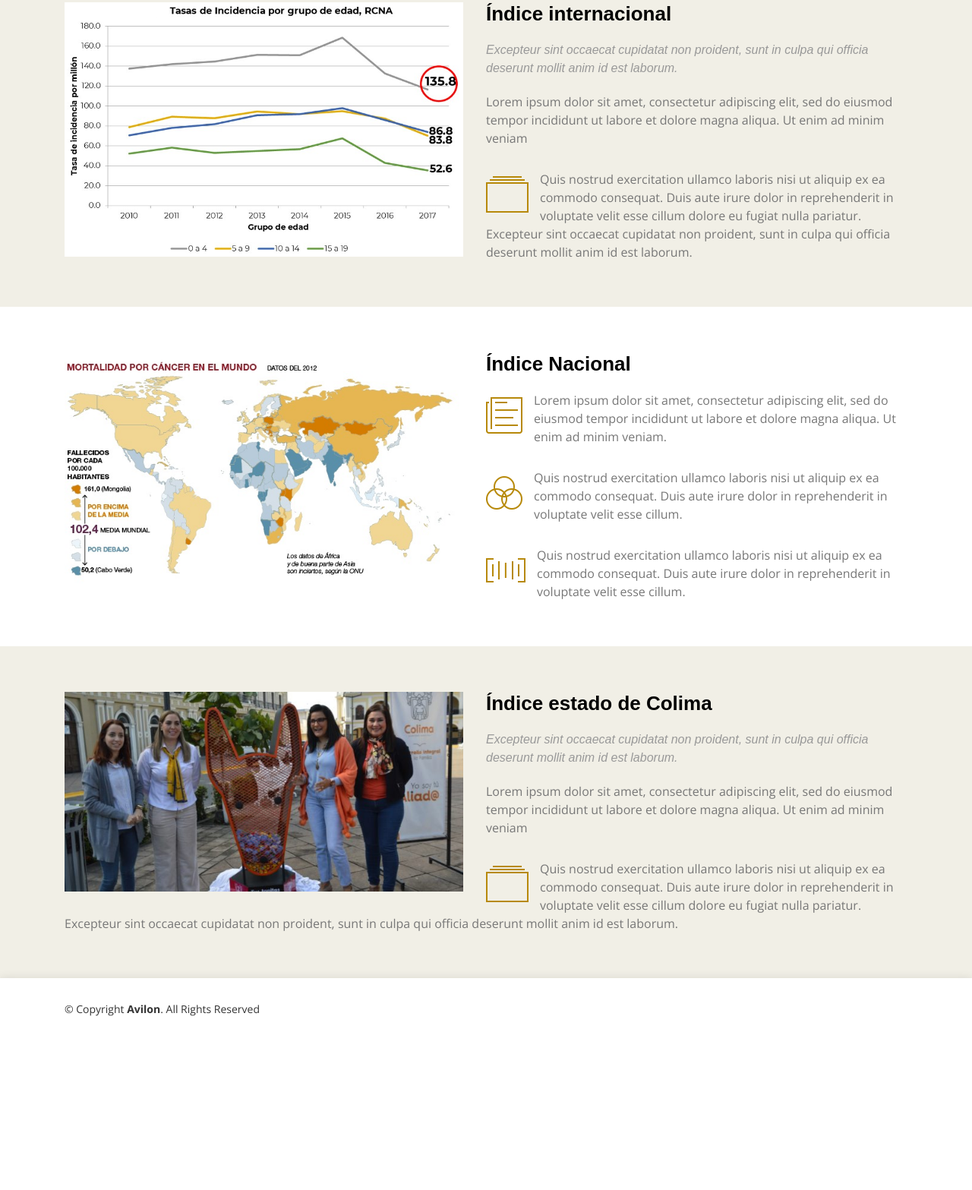
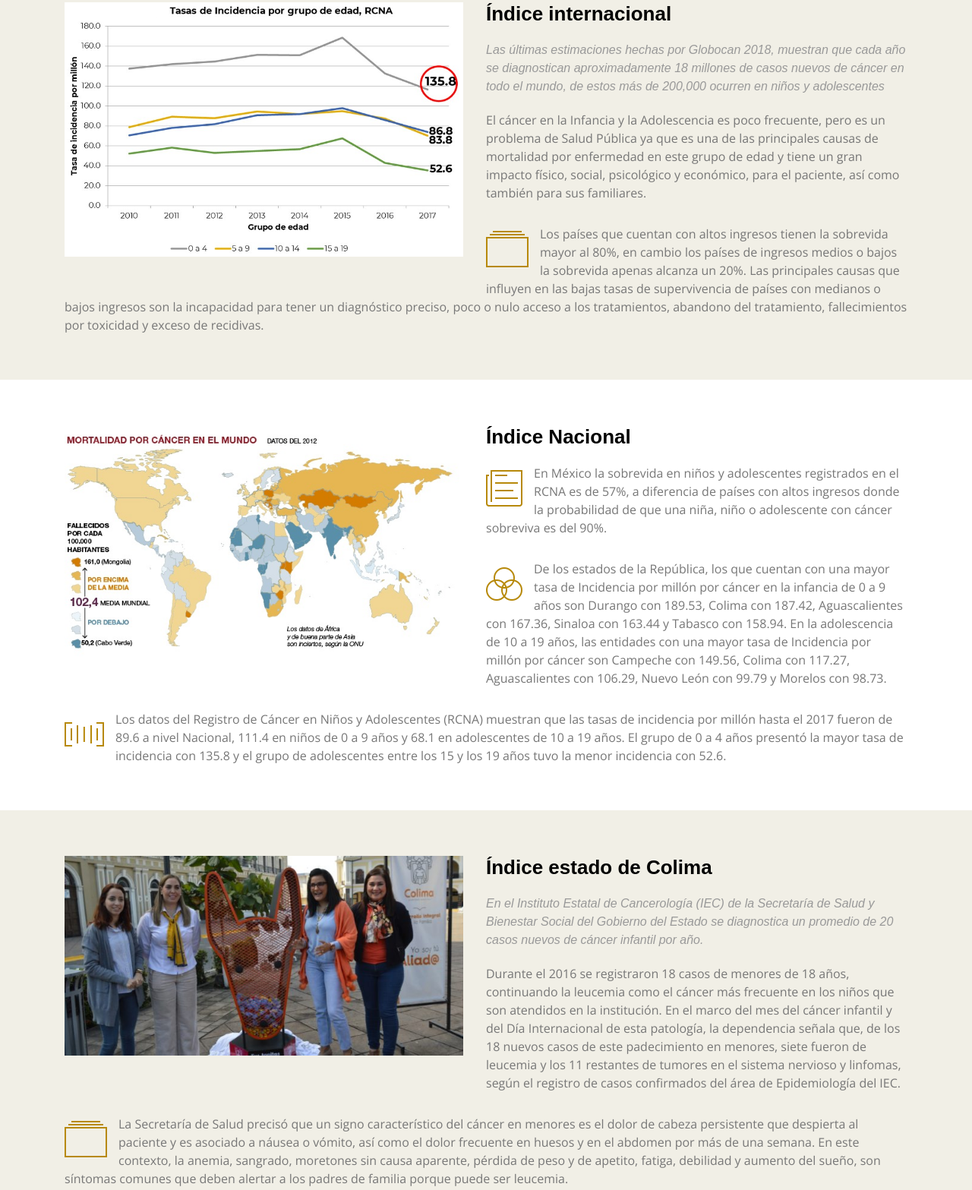
Before and after one commit to Kaluz27/Repo, a plain HTML site: page index.html in a window 1280 px wide. Shown: the part 6839-8406 px from the top of the page at 76% size. Before the commit the page ends 8208 px from the top, so only its background shows below. Drawn offline with nearby package versions, Linux system fonts and the light colour scheme; files whose address does not match are found by name.

Commit message:
Terminado  ultimas secciones

```diff
--- a/index.html
+++ b/index.html
@@ -392,11 +392,10 @@ Causas
                             <img class="advanced-feature-img-left wow fadeInRight" src="/cancerimg/indices/grafica.png" alt="">
                             <div class="wow fadeInLeft">
                                 <h2>Índice internacional</h2>
-                                <h3>Excepteur sint occaecat cupidatat non proident, sunt in culpa qui officia deserunt mollit anim id est laborum.</h3>
-                                <p>Lorem ipsum dolor sit amet, consectetur adipiscing elit, sed do eiusmod tempor incididunt ut labore et dolore magna aliqua. Ut enim ad minim veniam</p>
+                                <h3>Las últimas estimaciones hechas por Globocan 2018, muestran que cada año se diagnostican aproximadamente 18 millones de casos nuevos de cáncer en todo el mundo, de estos más de 200,000 ocurren en niños y adolescentes</h3>
+                                <p>El cáncer en la Infancia y la Adolescencia es poco frecuente, pero es un problema de Salud Pública ya que es una de las principales causas de mortalidad por enfermedad en este grupo de edad y tiene un gran impacto físico, social, psicológico y económico, para el paciente, así como también para sus familiares.</p>
                                 <i class="ion-ios-albums-outline"></i>
-                                <p>Quis nostrud exercitation ullamco laboris nisi ut aliquip ex ea commodo consequat. Duis aute irure dolor in reprehenderit in voluptate velit esse cillum dolore eu fugiat nulla pariatur. Excepteur sint occaecat cupidatat
-                                    non proident, sunt in culpa qui officia deserunt mollit anim id est laborum.</p>
+                                <p>Los países que cuentan con altos ingresos tienen la sobrevida mayor al 80%, en cambio los países de ingresos medios o bajos la sobrevida apenas alcanza un 20%. Las principales causas que influyen en las bajas tasas de supervivencia de países con medianos o bajos ingresos son la incapacidad para tener un diagnóstico preciso, poco o nulo acceso a los tratamientos, abandono del tratamiento, fallecimientos por toxicidad y exceso de recidivas.</p>
                             </div>
                         </div>
                     </div>
@@ -412,11 +411,12 @@ Causas
                             <div class="wow fadeInRight">
                                 <h2>Índice Nacional</h2>
                                 <i class="ion-ios-paper-outline" class="wow fadeInRight" data-wow-duration="0.5s"></i>
-                                <p class="wow fadeInRight" data-wow-duration="0.5s">Lorem ipsum dolor sit amet, consectetur adipiscing elit, sed do eiusmod tempor incididunt ut labore et dolore magna aliqua. Ut enim ad minim veniam.</p>
+                                                                <p class="wow fadeInRight" data-wow-delay="0.4s" data-wow-duration="0.5s">En México la sobrevida en niños y adolescentes registrados en el RCNA es de 57%, a diferencia de países con altos ingresos donde la probabilidad de que una niña, niño o adolescente con cáncer sobreviva es del 90%.</p>
                                 <i class="ion-ios-color-filter-outline wow fadeInRight" data-wow-delay="0.2s" data-wow-duration="0.5s"></i>
-                                <p class="wow fadeInRight" data-wow-delay="0.2s" data-wow-duration="0.5s">Quis nostrud exercitation ullamco laboris nisi ut aliquip ex ea commodo consequat. Duis aute irure dolor in reprehenderit in voluptate velit esse cillum.</p>
+                                <p class="wow fadeInRight" data-wow-delay="0.2s" data-wow-duration="0.5s">De los estados de la República, los que cuentan con una mayor tasa de Incidencia por millón por cáncer en la infancia de 0 a 9 años son Durango con 189.53, Colima con 187.42, Aguascalientes con 167.36, Sinaloa con 163.44 y Tabasco con 158.94. En la adolescencia de 10 a 19 años, las entidades con una mayor tasa de Incidencia por millón por cáncer son Campeche con 149.56, Colima con 117.27, Aguascalientes con 106.29, Nuevo León con 99.79 y Morelos con 98.73.</p>
                                 <i class="ion-ios-barcode-outline wow fadeInRight" data-wow-delay="0.4" data-wow-duration="0.5s"></i>
-                                <p class="wow fadeInRight" data-wow-delay="0.4s" data-wow-duration="0.5s">Quis nostrud exercitation ullamco laboris nisi ut aliquip ex ea commodo consequat. Duis aute irure dolor in reprehenderit in voluptate velit esse cillum.</p>
+                                <p class="wow fadeInRight" data-wow-duration="0.5s">Los datos del Registro de Cáncer en Niños y Adolescentes (RCNA) muestran que las tasas de incidencia por millón hasta el 2017 fueron de 89.6 a nivel Nacional, 111.4 en niños de 0 a 9 años y 68.1 en adolescentes de 10 a 19 años. El grupo de 0 a 4 años presentó la mayor tasa de incidencia con 135.8 y el grupo de adolescentes entre los 15 y los 19 años tuvo la menor incidencia con 52.6.</p>
+
                             </div>
                         </div>
                     </div>
@@ -430,11 +430,14 @@ Causas
                             <img class="advanced-feature-img-left wow fadeInRight" src="/cancerimg/indices/TAPITAS-ALIADAS-6-660x330.jpg" alt="">
                             <div class="wow fadeInLeft">
                                 <h2>Índice estado de Colima</h2>
-                                <h3>Excepteur sint occaecat cupidatat non proident, sunt in culpa qui officia deserunt mollit anim id est laborum.</h3>
-                                <p>Lorem ipsum dolor sit amet, consectetur adipiscing elit, sed do eiusmod tempor incididunt ut labore et dolore magna aliqua. Ut enim ad minim veniam</p>
+                                <h3>En el Instituto Estatal de Cancerología (IEC) de la Secretaría de Salud y Bienestar Social del Gobierno del Estado se diagnostica un promedio de 20 casos nuevos de cáncer infantil por año. </h3>
+                                <p>Durante el 2016 se registraron 18 casos de menores de 18 años, continuando la leucemia como el cáncer más frecuente en los niños que son atendidos en la institución.
+                                    En el marco del mes del cáncer infantil y del Día Internacional de esta patología, la dependencia señala que, de los 18 nuevos casos de este padecimiento en menores, siete fueron de leucemia y los 11 restantes de tumores en el sistema nervioso y linfomas, según el registro de casos confirmados del área de Epidemiología del IEC.
+                                    </p>
                                 <i class="ion-ios-albums-outline"></i>
-                                <p>Quis nostrud exercitation ullamco laboris nisi ut aliquip ex ea commodo consequat. Duis aute irure dolor in reprehenderit in voluptate velit esse cillum dolore eu fugiat nulla pariatur. Excepteur sint occaecat cupidatat
-                                    non proident, sunt in culpa qui officia deserunt mollit anim id est laborum.</p>
+                                <p>La Secretaría de Salud precisó que un signo característico del cáncer en menores es el dolor de cabeza persistente que despierta al paciente y es asociado a náusea o vómito, así como el dolor frecuente en huesos y en el abdomen por más de una semana.
+                                    En este contexto, la anemia, sangrado, moretones sin causa aparente, pérdida de peso y de apetito, fatiga, debilidad y aumento del sueño, son síntomas comunes que deben alertar a los padres de familia porque puede ser leucemia.
+                                    </p>
                             </div>
                         </div>
                     </div>
```
